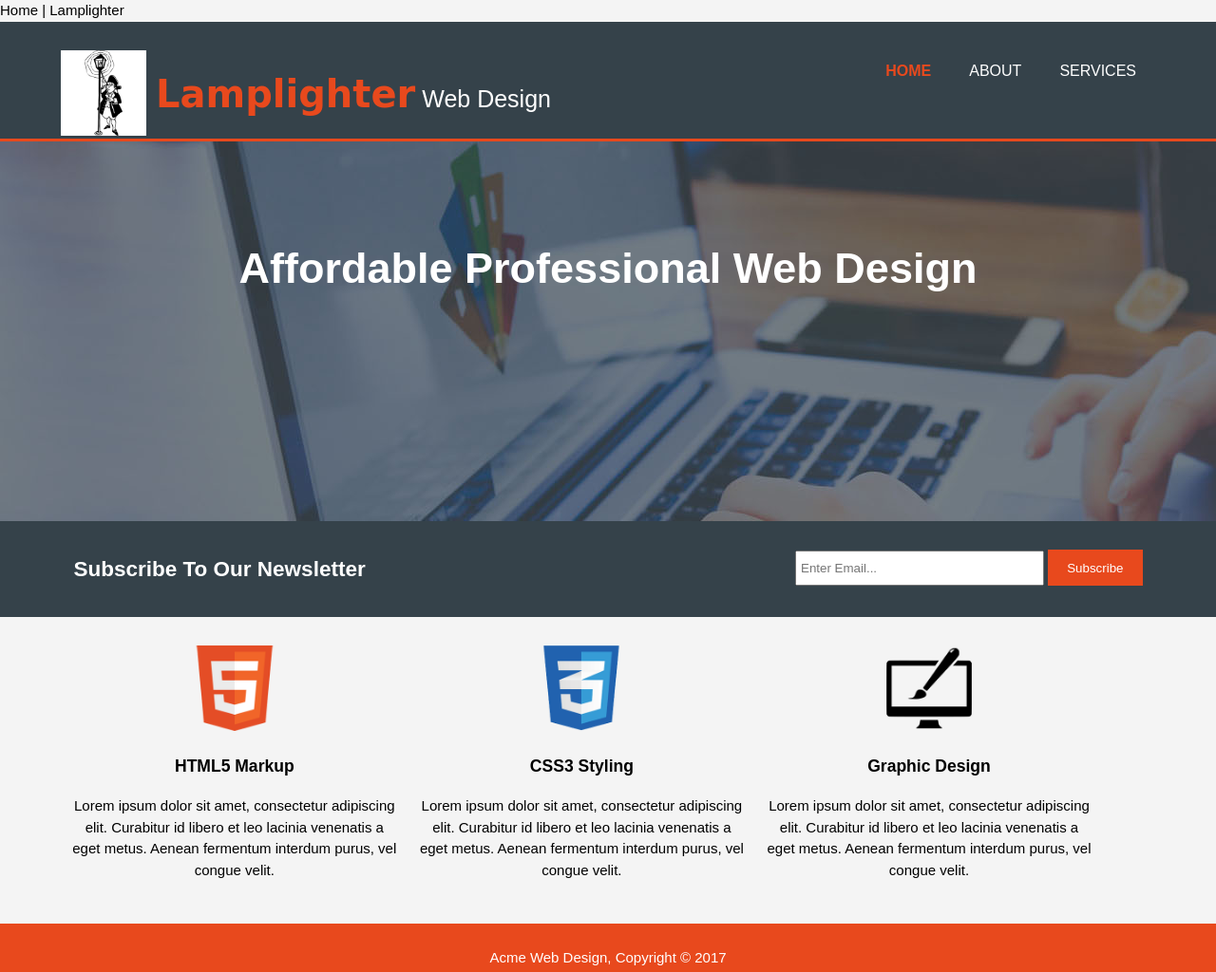
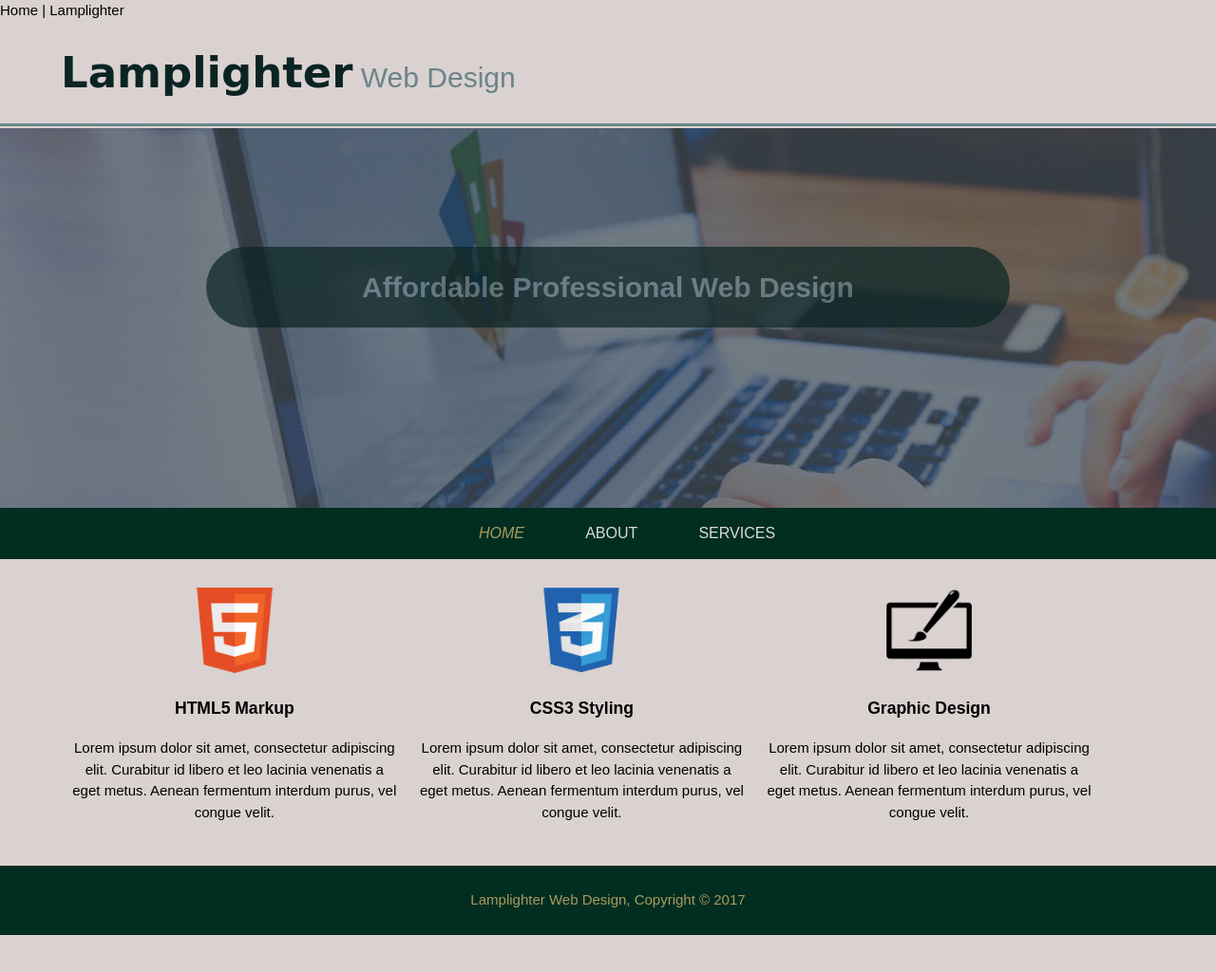
Before and after one commit to lblampman/Lamplighter-Website, a plain HTML site: page index.html in a window 1280 px wide. Shown: the whole page at 95% size. After the commit the page ends 985 px from the top, so only its background shows below. Drawn offline with Linux system fonts and the light colour scheme.

Commit message:
Initial project push to GH
This is the initial push of the Lamplighter website code to the GH repository.

```diff
--- a/css/style.css
+++ b/css/style.css
@@ -1,23 +1,24 @@
-/* Global */
+/* colors:
+    bg & light text: BGBGBG
+    dark bg, hdr, nav, footer: 8A2231
+    hilight: A89A5E
+*/
 
+/* global settings */
 body {
   font-family: Arial, Helvetica, sans-serif;
   font-size: 15px;
   line-height: 1.5;
   padding: 0;
   margin: 0;
-  background-color: #F4F4F4;
+  background-color: #DAD2D0; /*was #5C7584 */
 }
 
+/* to make all containers the same width */
 .container {
   width: 90%;
   margin: auto;
   overflow: hidden;
-}
-
-ul {
-  margin: 0;
-  padding: 0;
 }
 
 .button_1 {
@@ -37,111 +38,93 @@ ul {
   margin-bottom: 10px;
 }
 
-/* Header */
+/* items inside header container */
 header {
-  background: #35424A;
-  color: #FFFFFF;
-  padding-top: 30px;
-  min-height: 70px;
-  border-bottom: #E8491D 3px solid;
+  background: #DAD2D0;
+  color: #6B838A;
+  min-height: 50px;
+  border-bottom: #6B838A 3px solid;
+  margin-bottom: 2px;
 }
 
-header h1 {
-  font-size: 25px;
-  font-weight: 100;
-  margin-left: 100px;
-}
-
-header h1 span {
-  font-family: cursive;
-  font-size: 40px;
-}
-
-header img {
-  width: 90px;
-  float: left;
-}
-
-header a {
-  color: #FFFFFF;
-  text-decoration: none;
-  text-transform: uppercase;
-  font-size: 16px;
-}
-
-header li {
-  float:left;
-  display: inline;
-  padding: 0 20px 0 20px;
-}
-
+/* #branding is nested container around h1, includes <span> */
 header #branding{
   float: left;
 }
 
-header nav {
-  float:right;
-  margin-top: 10px;
+/* all the text in the <h1> header */
+header h1 {
+  font-size: 30px;
+  font-weight: 100;
+  margin-left: 0;
 }
 
-header .highlight, header .current a {
-  color: #E8491D;
+/* just the "Lamplighter" part of the <h1> header */
+header h1 span {
+  font-family: cursive;
+  font-size: 45px;
+  color: #0A2423;
   font-weight: bold;
 }
 
-header a:hover {
-  color: #CCCCCC;
-  font-weight: bold;
-}
-
-
-
-/* Showcase */
-
+/* items inside showcase container */
 #showcase {
   min-height: 400px;
   background: url("../img/showcase.jpg") no-repeat 0 -400px;
-  text-align: center;
-  color: #FFFFFF;
 }
 
-#showcase h1 {
-  margin-top: 100px;
-  font-size: 45px;
-  margin-bottom: 10px;
+/* text in the middle of the background photo */
+#showcase h3 {
+  text-align: center;
+  font-size: 30px;
+  margin: 0;
 }
 
-#showcase p {
-  font-size: 20px;
+#showcase .showcase-content {
+  width: 70%;
+  margin: auto;
+  background: #0A2423;
+  color: #6B838A;
+  border-radius: 90px;
+  padding: 20px;
+  opacity: 0.7;
+  margin-top: 125px;
+
+}
+/* items inside the nav container */
+#nav {
+  min-height: 40px;
+  background: #012E20;
+  text-align: center;
 }
 
-#newsletter {
-  padding: 15px;
-  color: #FFFFFF;
-  background: #35424A;
+nav li {
+  display: inline;
 }
 
-#newsletter h1 {
-  float:left;
+nav a {
+  color: #DBDBDB;
+  text-decoration: none;
+  text-transform: uppercase;
+  font-size: 16px;
+  padding: 0 30px 0 30px;
 }
 
-#newsletter form {
-  float:right;
-  margin-top: 15px;
+nav .current a {
+  font-style: italic;
+  color: #A89A5E;
 }
 
-#newsletter input[type="email"] {
-  padding: 4px;
-  height: 25px;
-  width: 250px;
+nav a:hover {
+  color: #5C7584;
 }
 
-/* Boxes */
-
+/* Items inside the boxes container, including nested containers */
 #boxes {
   margin-top: 20px;
 }
 
+/* to align the three nested boxes */
 #boxes .box {
   float: left;
   text-align: center;
@@ -149,11 +132,12 @@ header a:hover {
   padding: 10px;
 }
 
+/* set the width of the logos to 90px */
 #boxes .box img {
   width: 90px;
 }
 
-/* Sidebar */
+/* items inside <aside> on About and Services pages */
 
 aside#sidebar {
   float: right;
@@ -183,14 +167,14 @@ ul#services li {
   background: #E6E6E6;
 }
 
-/* Footer */
+/* footer for all pages */
 
 footer {
   padding: 10px;
   margin-top: 20px;
   text-align: center;
-  background-color: #E8491D;
-  color: #FFFFFF;
+  background-color: #012E20;
+  color: #A89A5E;
 }
 
 /* Media Queries */
--- a/index.html
+++ b/index.html
@@ -13,9 +13,21 @@
     <header>
       <div class="container">
         <div id="branding">
-          <img src="./img/Lamplighter_preview.png" id="logo">
           <h1><span class="highlight">Lamplighter</span> Web Design</h1>
         </div>
+      </div>
+    </header>
+
+    <section id="showcase">
+      <div class="container">
+        <div class="showcase-content">
+          <h3>Affordable Professional Web Design</h3>
+        <div>
+      </div>
+    </section>
+
+    <section id="nav">
+      <div class="container">
         <nav>
           <ul>
             <li class="current"><a href="index.html">Home</a></li>
@@ -24,23 +36,7 @@
           </ul>
         </nav>
       </div>
-    </header>
-
-    <section id="showcase">
-      <div class="container">
-        <h1>Affordable Professional Web Design</h1>
-      </div>
-    </section>
-
-    <section id="newsletter">
-      <div class="container">
-        <h1>Subscribe To Our Newsletter</h1>
-        <form>
-          <input type="email" placeholder="Enter Email..."/>
-          <button type="submit" class="button_1">Subscribe</button/>
-        </form>
-      </div>
-    </section>
+  </section>
 
     <section id="boxes">
       <div class="container">
@@ -50,7 +46,7 @@
           <p>Lorem ipsum dolor sit amet, consectetur adipiscing elit.
             Curabitur id libero et leo lacinia venenatis a eget metus.
             Aenean fermentum interdum purus, vel congue velit.</p>
-        </div>
+      </div>
         <div class="box">
           <img src="./img/logo_css.png">
           <h3>CSS3 Styling</h3>
@@ -68,7 +64,7 @@
       </div>
     </section>
     <footer>
-      <p>Acme Web Design, Copyright &copy; 2017</p>
+      <p>Lamplighter Web Design, Copyright &copy; 2017</p>
     </footer>
   </body>
 </html>
```
